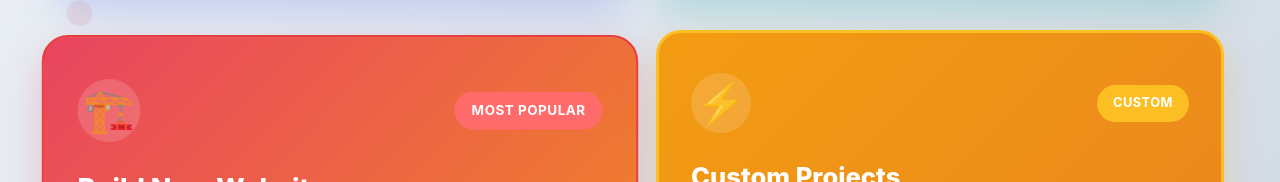
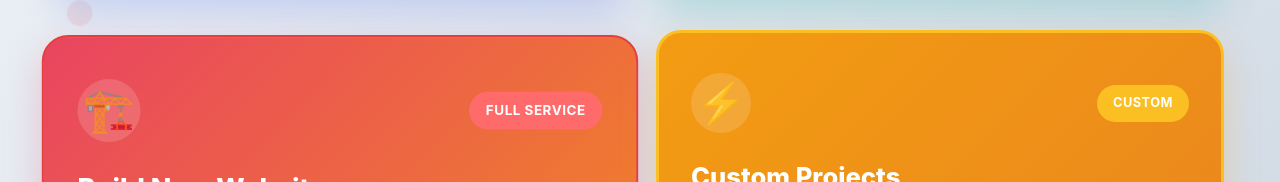
Before and after one commit to mriansabado/mauna-digital-website, a React (Vite) app: page / in a window 1280 px wide. Shown: the part 2073-2255 px from the top of the page. Built offline with nearby package versions, Linux system fonts and the light colour scheme.

Commit message:
updated services card text

```diff
--- a/src/App.tsx
+++ b/src/App.tsx
@@ -1,5 +1,4 @@
 import './App.css'
-import { useState } from 'react'
 import logo from './assets/mauna-logo-transparent.png'
 import mountains from './assets/mauna-only2.png'
 import logoText from './assets/mauna-digital-text.png'
@@ -254,7 +253,7 @@ function App() {
                 <div className="service-icon-wrapper">
                   <div className="service-icon">🏗️</div>
                 </div>
-                <div className="service-badge">Most Popular</div>
+                <div className="service-badge">Full Service</div>
               </div>
               <div className="service-content">
                 <h3>Build New Website</h3>
```
